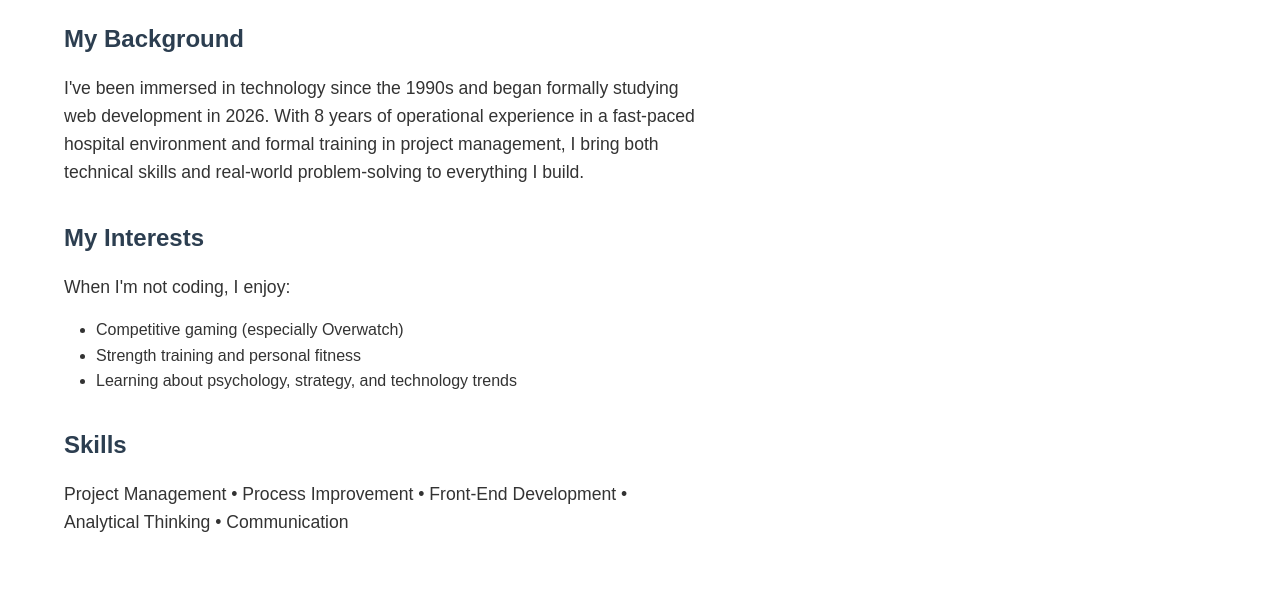
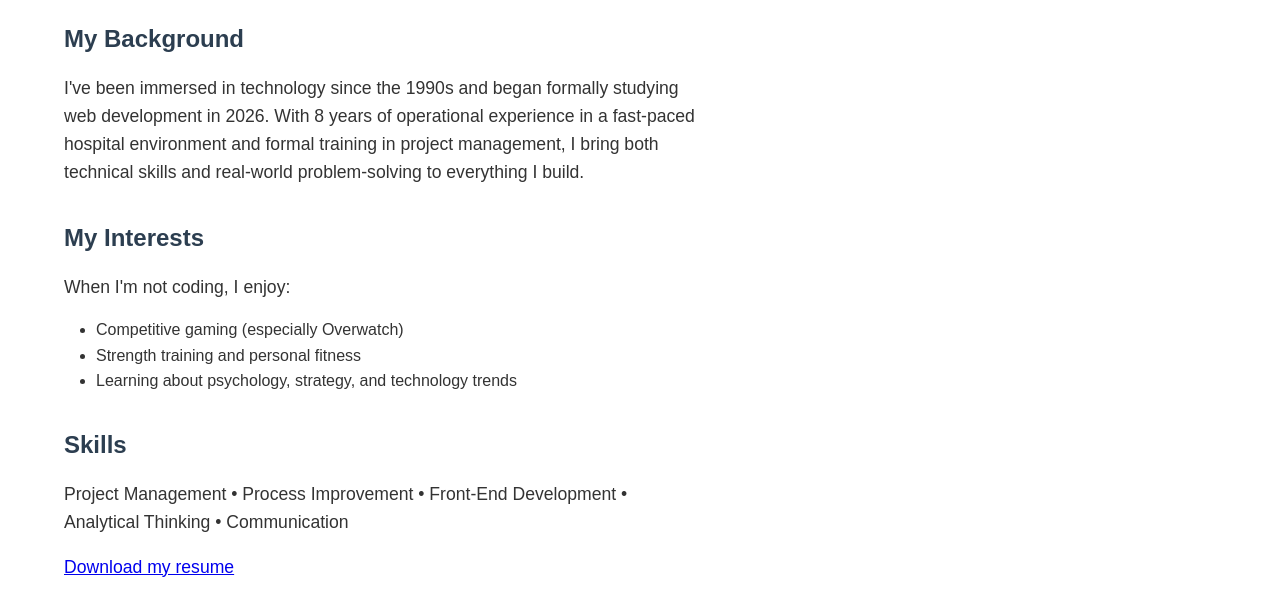
Before and after one commit to derekmaraszek/Website, a plain HTML site: page about.html in a window 1280 px wide. Shown: the part 214-830 px from the top of the page. Drawn offline with Linux system fonts and the light colour scheme.

Commit message:
added link for resume download

```diff
--- a/about.html
+++ b/about.html
@@ -13,7 +13,6 @@
     </nav>
     <section class="about-page">
       <h1>About Me</h1>
-
       <h2>My Background</h2>
       <p>
         I've been immersed in technology since the 1990s and began formally
@@ -35,6 +34,7 @@
       <p>
         Project Management • Process Improvement • Front-End Development •
         Analytical Thinking • Communication
+<p><a href="Derek_Maraszek7.pdf" class="resume-link" target="_blank" rel="noopener">Download my resume</a></p>
       </p>
     </section>
   </body>
```
Also changed, not shown: 1 other file.
